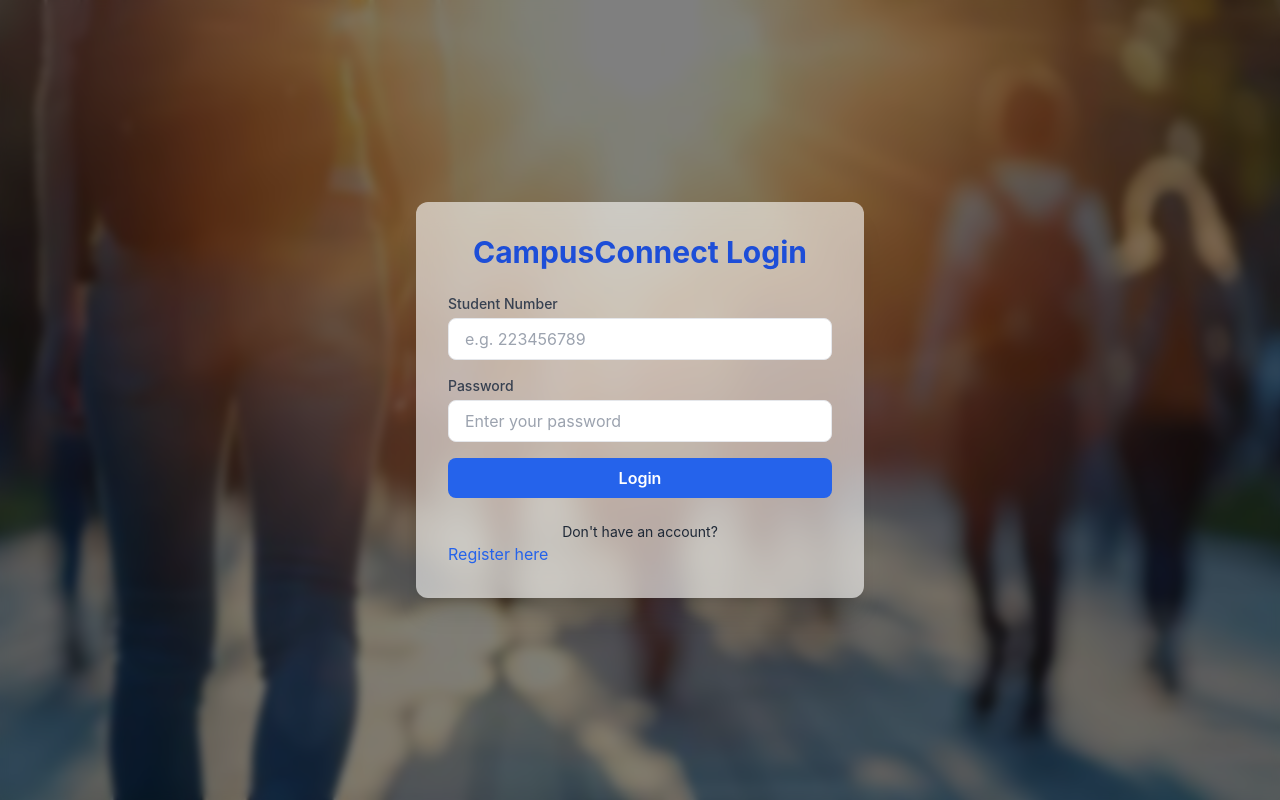
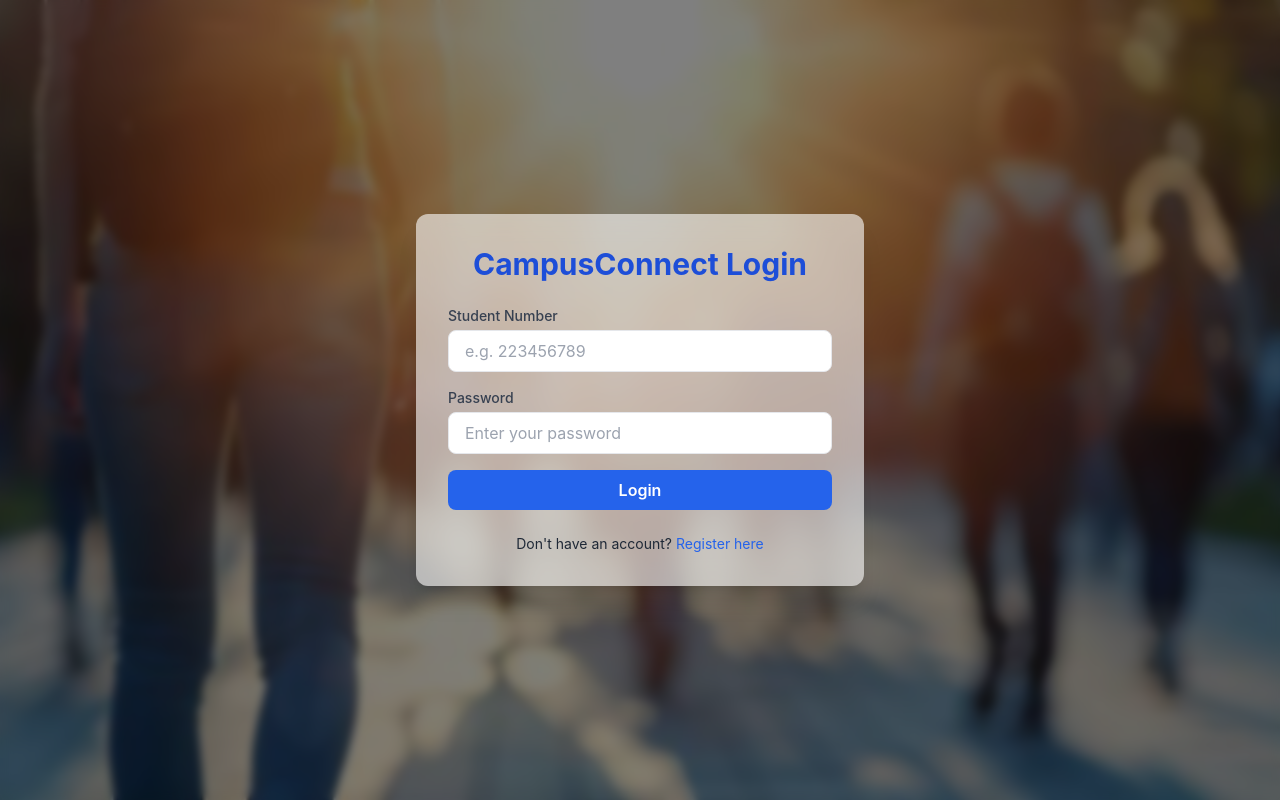
Before and after one commit to MICHAELSIBANDA/ICEP-group-2, a React (Create React App) app in the folder frontend/: page /login in a window 1280 px wide. Built offline with nearby package versions, Linux system fonts and the light colour scheme.

Commit message:
Login and Register links css fix #2

```diff
--- a/frontend/src/pages/Login.jsx
+++ b/frontend/src/pages/Login.jsx
@@ -122,10 +122,10 @@ return (
       <div>
         <p className="text-center text-sm text-gray-800 mt-6">
           Don't have an account?{" "}
+          <Link to="/register" className="text-blue-600 hover:underline">
+            Register here
+          </Link>
         </p>
-        <Link to="/register" className="text-blue-600 text-center hover:underline">
-          Register here
-        </Link>
       </div>
 
 
--- a/frontend/src/pages/Register.jsx
+++ b/frontend/src/pages/Register.jsx
@@ -154,10 +154,10 @@ function Register() {
       <div>
         <p className="text-center text-sm text-gray-700 mt-6">
           Already have an account?{" "}
-        </p>
-        <Link to="/login" className="text-blue-600 text-center hover:underline">
+          <Link to="/login" className="text-blue-600 hover:underline">
           Login here
         </Link>
+        </p>
       </div>
 
     </div>
```
